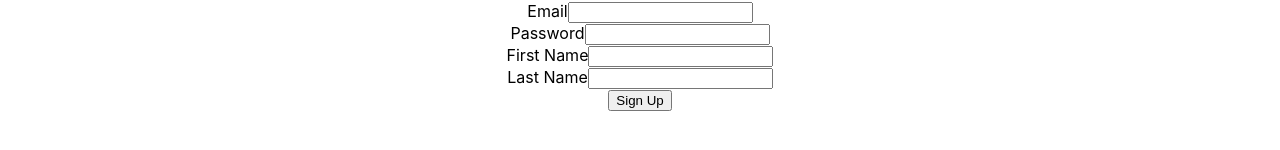
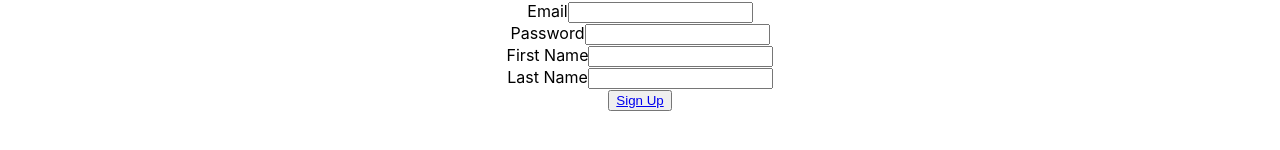
Before and after one commit to cedricll/CS125-SmoothieApp, a React (Create React App) app: page /signup in a window 1280 px wide. Shown: the part 152-302 px from the top of the page. Built offline with nearby package versions, Linux system fonts and the light colour scheme.

Commit message:
Sign in and sign up link properly to the rest of the app
- Still needs login verification

```diff
--- a/src/components/Registration/SignIn.js
+++ b/src/components/Registration/SignIn.js
@@ -1,5 +1,4 @@
 import React, {Component} from 'react';
-import Navigation from "../Navigation";
 import {Link} from "react-router-dom";
 
 class SignIn extends Component {
@@ -35,7 +34,7 @@ class SignIn extends Component {
                         <input type = "password" id = "password" onChange={this.handleChange}/>
                     </div>
                     <div className="input-field">
-                        <button className="btn pink lighten-1 z-depth-0">Login</button>
+                        <button className="btn pink lighten-1 z-depth-0"><Link to="/home">Login</Link></button>
                     </div>
                 </form>
                 <br/>
--- a/src/components/Registration/SignUp.js
+++ b/src/components/Registration/SignUp.js
@@ -1,4 +1,5 @@
 import React, {Component} from 'react'
+import {Link} from "react-router-dom";
 
 class SignUp extends Component {
     state = {
@@ -43,7 +44,7 @@ class SignUp extends Component {
                         <input type = "text" id = "lastName" onChange={this.handleChange}/>
                     </div>
                     <div className="input-field">
-                        <button className="btn pink lighten-1 z-depth-0">Sign Up</button>
+                        <button className="btn pink lighten-1 z-depth-0"><Link to="/">Sign Up</Link></button>
                     </div>
                 </form>
             </div>
```
Also changed, not shown: 1 other file (tests, documents, lock files or other folders).
